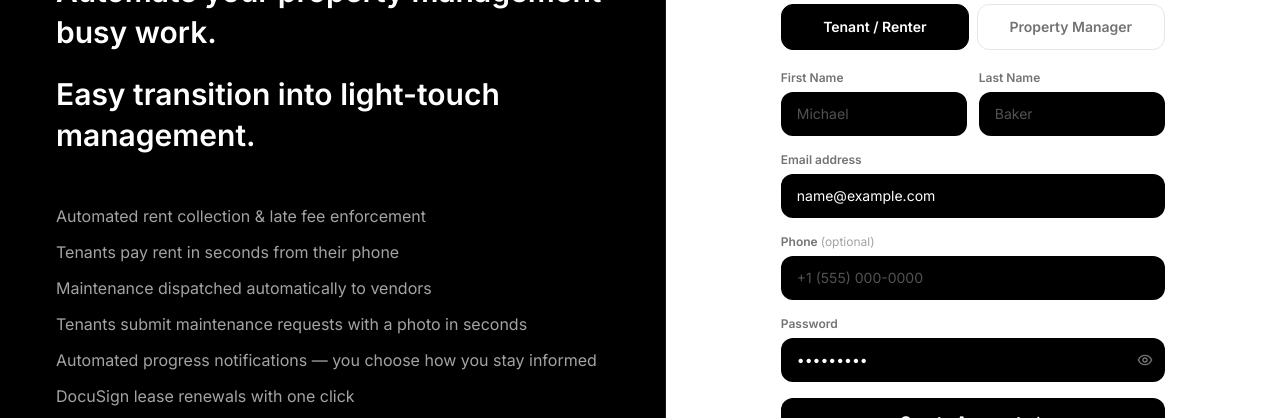
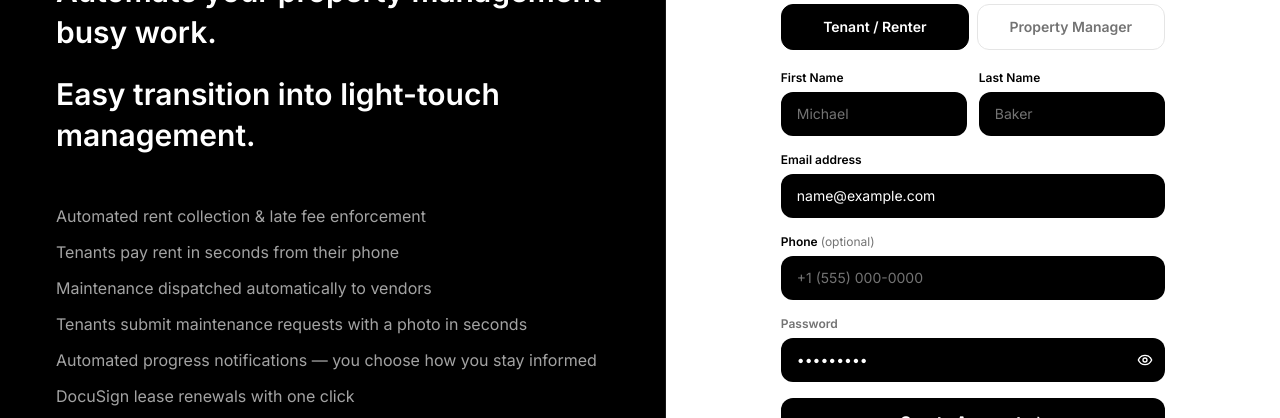
Before and after one commit to mddnnbr-tech/propflow-app, a React (Vite) app in the folder frontend/: page /login in a window 1280 px wide. Both pictures are taken after typing "name@example.com", "Sample123" into the empty fields and a click on the button "Create Account". Shown: the part 229-647 px from the top of the page. Built offline with nearby package versions, Linux system fonts and the light colour scheme; no server answers.

Commit message:
Fix right panel text: black labels, white input text, white eye icon, black forgot password

```diff
--- a/frontend/src/pages/Login.jsx
+++ b/frontend/src/pages/Login.jsx
@@ -139,25 +139,25 @@ export default function Login() {
             {mode === 'register' && (
               <div className="grid grid-cols-2 gap-3">
                 <div>
-                  <label className="block text-xs font-semibold text-neutral-500 mb-1.5">First Name</label>
-                  <input name="firstName" value={form.firstName} onChange={update} required className="w-full bg-black text-white rounded-xl px-4 py-3 text-sm placeholder-neutral-600 outline-none focus:ring-2 focus:ring-black/30" placeholder="Michael" />
+                  <label className="block text-xs font-semibold text-black mb-1.5">First Name</label>
+                  <input name="firstName" value={form.firstName} onChange={update} required className="w-full bg-black text-white rounded-xl px-4 py-3 text-sm placeholder-neutral-500 outline-none focus:ring-2 focus:ring-white/20" placeholder="Michael" />
                 </div>
                 <div>
-                  <label className="block text-xs font-semibold text-neutral-500 mb-1.5">Last Name</label>
-                  <input name="lastName" value={form.lastName} onChange={update} required className="w-full bg-black text-white rounded-xl px-4 py-3 text-sm placeholder-neutral-600 outline-none focus:ring-2 focus:ring-black/30" placeholder="Baker" />
+                  <label className="block text-xs font-semibold text-black mb-1.5">Last Name</label>
+                  <input name="lastName" value={form.lastName} onChange={update} required className="w-full bg-black text-white rounded-xl px-4 py-3 text-sm placeholder-neutral-500 outline-none focus:ring-2 focus:ring-white/20" placeholder="Baker" />
                 </div>
               </div>
             )}
 
             <div>
-              <label className="block text-xs font-semibold text-neutral-500 mb-1.5">Email address</label>
-              <input type="email" name="email" value={form.email} onChange={update} required className="w-full bg-black text-white rounded-xl px-4 py-3 text-sm placeholder-neutral-600 outline-none focus:ring-2 focus:ring-black/30" placeholder="you@example.com" />
+              <label className="block text-xs font-semibold text-black mb-1.5">Email address</label>
+              <input type="email" name="email" value={form.email} onChange={update} required className="w-full bg-black text-white rounded-xl px-4 py-3 text-sm placeholder-neutral-500 outline-none focus:ring-2 focus:ring-white/20" placeholder="you@example.com" />
             </div>
 
             {mode === 'register' && (
               <div>
-                <label className="block text-xs font-semibold text-neutral-500 mb-1.5">Phone <span className="font-normal text-neutral-400">(optional)</span></label>
-                <input type="tel" name="phone" value={form.phone} onChange={update} className="w-full bg-black text-white rounded-xl px-4 py-3 text-sm placeholder-neutral-600 outline-none focus:ring-2 focus:ring-black/30" placeholder="+1 (555) 000-0000" />
+                <label className="block text-xs font-semibold text-black mb-1.5">Phone <span className="font-normal text-neutral-500">(optional)</span></label>
+                <input type="tel" name="phone" value={form.phone} onChange={update} className="w-full bg-black text-white rounded-xl px-4 py-3 text-sm placeholder-neutral-500 outline-none focus:ring-2 focus:ring-white/20" placeholder="+1 (555) 000-0000" />
               </div>
             )}
 
@@ -165,7 +165,7 @@ export default function Login() {
               <div className="flex items-center justify-between mb-1.5">
                 <label className="block text-xs font-semibold text-neutral-500">Password</label>
                 {mode === 'login' && (
-                  <button type="button" className="text-xs text-neutral-400 hover:text-black transition-colors">Forgot password?</button>
+                  <button type="button" className="text-xs text-black hover:text-neutral-600 transition-colors">Forgot password?</button>
                 )}
               </div>
               <div className="relative">
@@ -176,13 +176,13 @@ export default function Login() {
                   onChange={update}
                   required
                   minLength={8}
-                  className="w-full bg-black text-white rounded-xl px-4 py-3 pr-10 text-sm placeholder-neutral-600 outline-none focus:ring-2 focus:ring-black/30"
+                  className="w-full bg-black text-white rounded-xl px-4 py-3 pr-10 text-sm placeholder-neutral-500 outline-none focus:ring-2 focus:ring-white/20"
                   placeholder={mode === 'register' ? 'Min. 8 characters' : '••••••••'}
                 />
                 <button
                   type="button"
                   onClick={() => setShowPassword((v) => !v)}
-                  className="absolute right-3 top-1/2 -translate-y-1/2 text-neutral-500 hover:text-white transition-colors"
+                  className="absolute right-3 top-1/2 -translate-y-1/2 text-white hover:text-neutral-300 transition-colors"
                 >
                   {showPassword ? <EyeOff size={16} /> : <Eye size={16} />}
                 </button>
```
